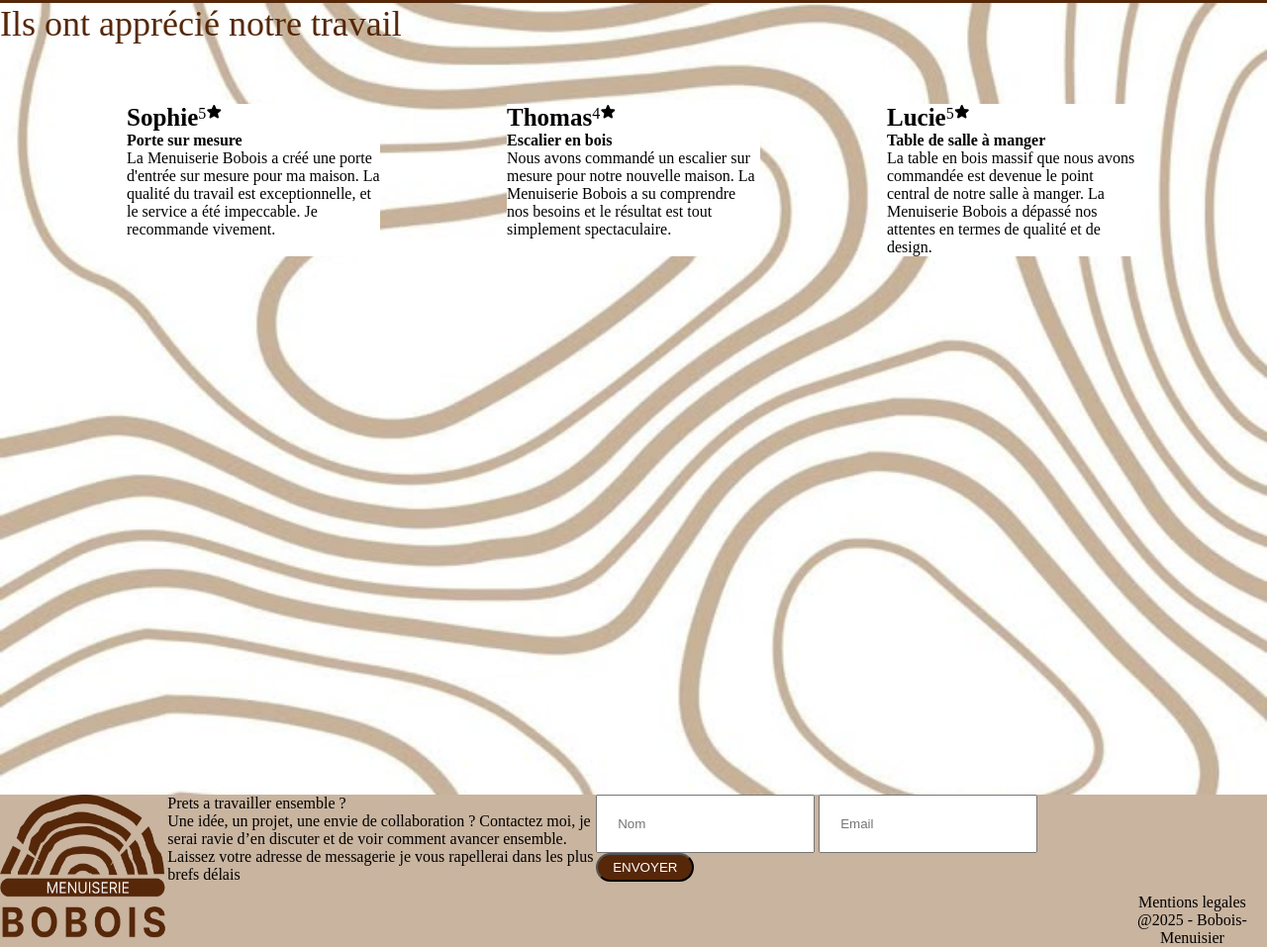
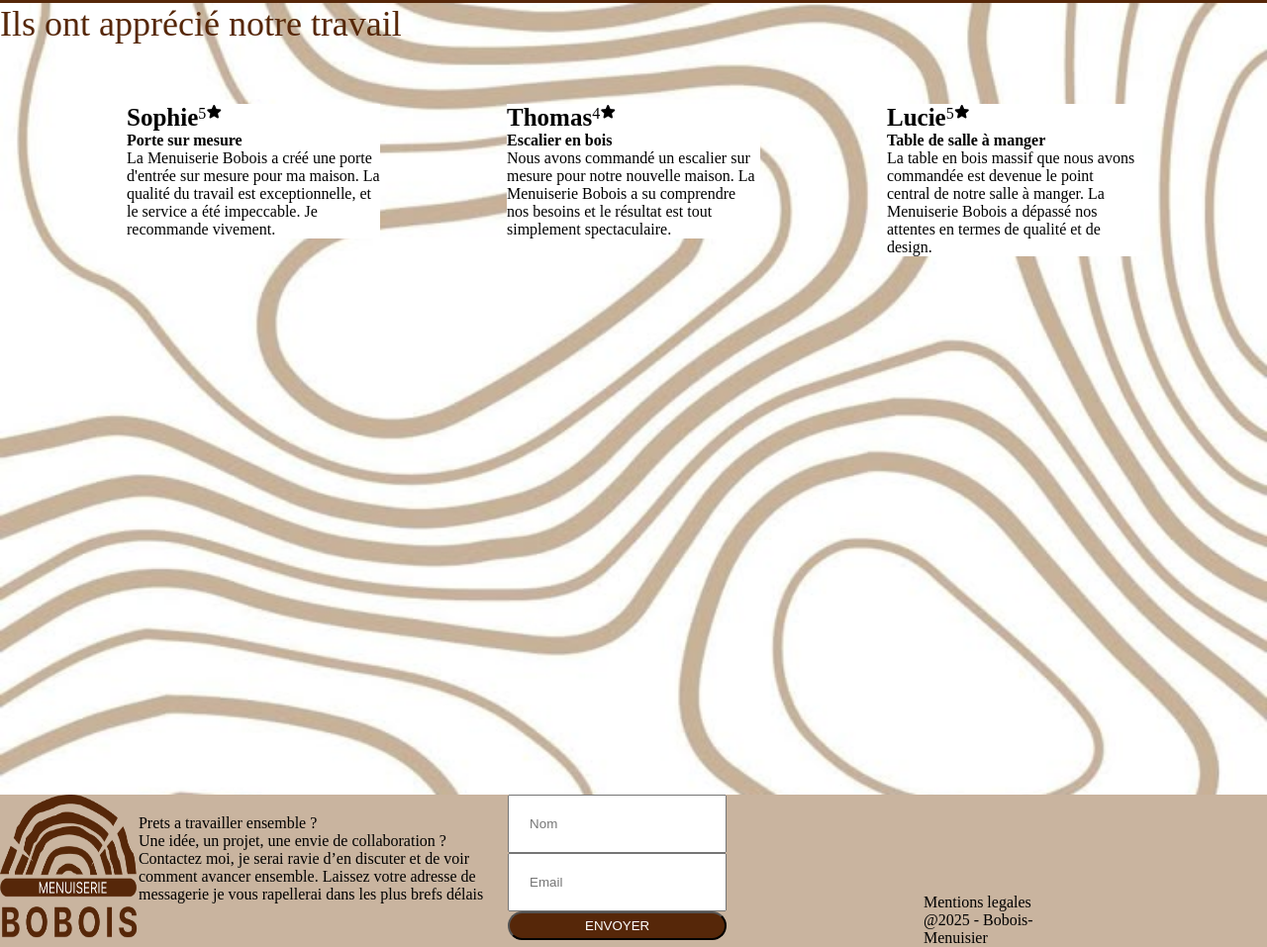
Before and after one commit to euros42/Bobois-portfolio, a plain HTML site: page index.html in a window 1280 px wide. Shown: the part 1387-2344 px from the top of the page at 99% size. Drawn offline with nearby package versions, Linux system fonts and the light colour scheme; a web font is replaced by a local one.

Commit message:
MAJ
bonne chance pour corriger, merci ludivine pour les commentaires des fonctions j'ai bien tout écrit.
Je promets solennellement de faire des commentaires dans chacune de mes fonction.
je sais pas pourquoi le footer jl'ai pas réussi. Et merci Nico pour le JS parce que jme cassais la tête pour rien.
Et je remercie aussi Raïs l'amour de ma vie qui m'a aidé pour mes icones.
Fin mot de l'histoire : Je connais Javascript, mais en CSS jsuis une pitre.

```diff
--- a/index.html
+++ b/index.html
@@ -84,17 +84,17 @@
     <footer class="fond-marron-clair flex"> <!-- FOOTER -->
         <div class="flex">
             <img src="bobois-menuisier.png" width="15%">
-            <div class="w40"><h4>Prets a travailler ensemble ?</h4>
+            <div class="w40 padding-top-20"><h4>Prets a travailler ensemble ?</h4>
             <p>Une idée, un projet, une envie de collaboration ? Contactez moi, je serai ravie d’en discuter et de voir comment avancer ensemble. Laissez votre adresse de messagerie je vous rapellerai dans les plus brefs délais</p></div>
 
-            <div class="">
+            <div class="flex colonne">
                 <input class="padding-20" type="text" placeholder="Nom">
                 <input class="padding-20" type="email" placeholder="Email">
-                <input class="btn w-48 txt-white" type="button" value="ENVOYER">
+                <input class="btn txt-white" type="button" value="ENVOYER">
             </div>
 
         </div>
-<p class="align-center margin-top-100 gap-20">Mentions legales @2025 - Bobois- Menuisier</p>
+    <p class="margin-top-100 margin-right-200">Mentions legales @2025 - Bobois- Menuisier</p>
     </footer>
       <script src="https://unpkg.com/aos@next/dist/aos.js"></script>
   <script>
--- a/script.js
+++ b/script.js
@@ -101,9 +101,9 @@ function afficherTemoignages(donee) {
                 <p class=seize>${temoignage.note}<i class="ph-fill ph-star"></i></p>
             </div>
 
-            <div class="">
+            <div class="space-between">
            <p class="gras seize">${temoignage.typePrestation}<p>
-            <p class="seize space-between">${temoignage.commentaire}</p>
+            <p class="seize">${temoignage.commentaire}</p>
             </div>
         </div>`})
 };
--- a/style.css
+++ b/style.css
@@ -182,6 +182,9 @@ padding-top: 60px;
 .margin-right{
     margin-right: 50px;
 }
+.margin-right-200{
+    margin-right: 200px;
+}
 .gap-20{
     gap: 20px;
 }
@@ -259,6 +262,7 @@ background-repeat: no-repeat;
     color: black;
     background: #ffffff;
     width:20%;
+    height:35%;
 }
 
 .gras{
@@ -266,3 +270,6 @@ background-repeat: no-repeat;
 }
 
 /*FOOTER*/
+.colonne{
+    flex-direction: column;
+}
```
